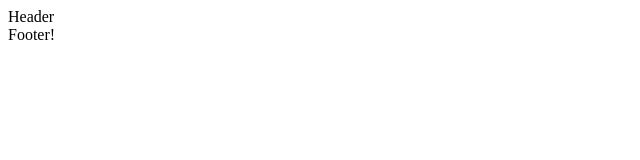
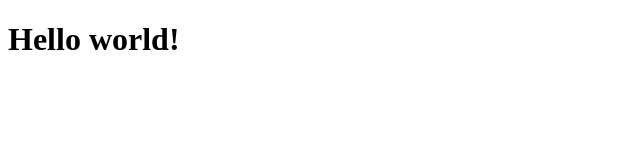
Before and after one commit to Vearo93/my-project, a plain HTML site: page index.html in a window 1280 px wide. Shown: the whole page, without its empty margins (0-640 px from the left). Drawn offline with Linux system fonts and the light colour scheme.

Commit message:
create index.html

```diff
--- a/index.html
+++ b/index.html
@@ -6,8 +6,6 @@
     <title>Document</title>
 </head>
 <body>
-    <header>Header</header>
-    <main></main>
-    <footer>Footer!</footer>
+    <h1>Hello world!</h1>
 </body>
 </html>
```
